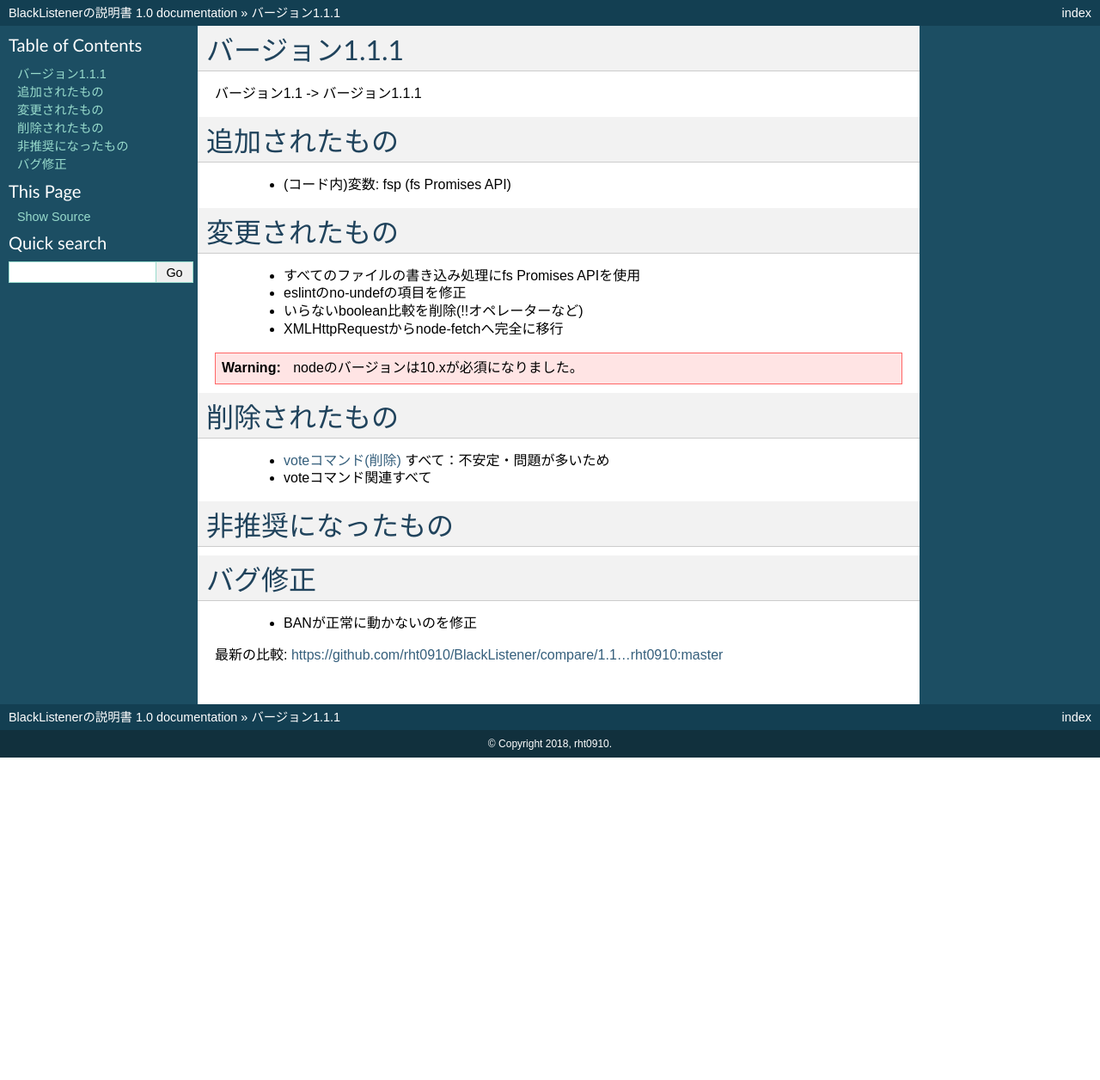
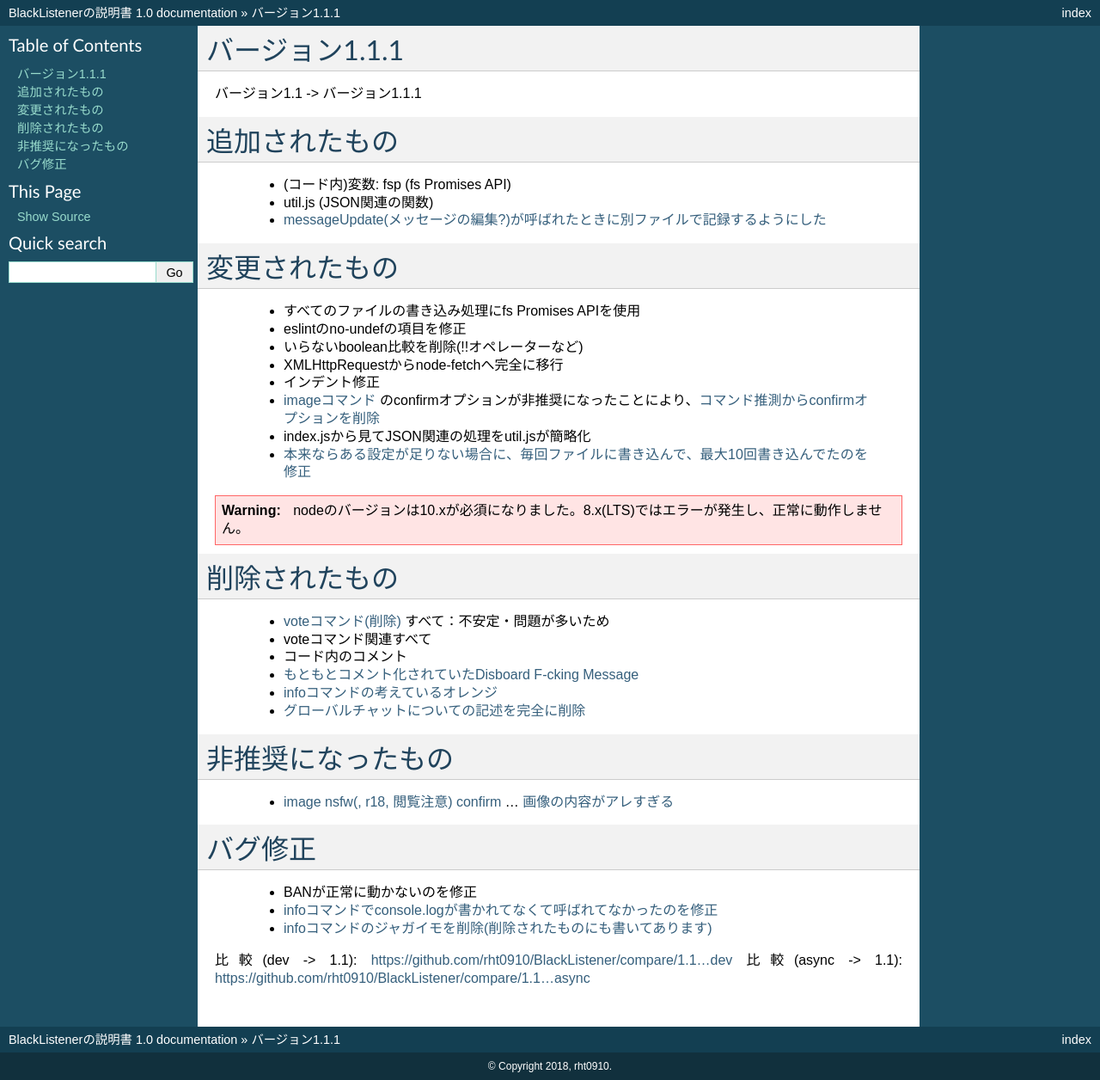
Before and after one commit to acrylic-style/ReadTheDocs, a Sphinx documentation site: the page built from docs/release_notes/1.1.1.rst, in a window 1280 px wide. Shown: the whole page at 86% size. Built offline with Sphinx 7.4.7, drawn with Linux system fonts in a browser that asks for light colours; before the commit the page ends 900 px from its top, so only the background shows below that.

Commit message:
imageコマンドのconfirm:非推奨、1.1.1リリースノート更新

```diff
--- a/docs/commands/image.rst
+++ b/docs/commands/image.rst
@@ -1,9 +1,13 @@
 imageコマンド
 ====
-::
+構文::
         $ image <nsfw/r18|anime|custom> [confirm|(なし)|<サブReddit>]
 
 | 画像を表示します。
+| confirmオプションについては下記参照。
 
 .. warning::
         NSFWチャンネル以外では警告が発生して、画像は表示されません。
+
+.. deprecated:: 1.1.1
+    confirmオプションは非推奨になりました。あまりにもアレなものが出るからです。
--- a/docs/release_notes/1.1.1.rst
+++ b/docs/release_notes/1.1.1.rst
@@ -6,6 +6,8 @@
 追加されたもの
 ====
  * (コード内)変数: fsp (fs Promises API)
+ * util.js (JSON関連の関数)
+ * `messageUpdate(メッセージの編集?)が呼ばれたときに別ファイルで記録するようにした <https://github.com/BlackListener/BlackListener/pull/6/files#diff-168726dbe96b3ce427e7fedce31bb0bcR1720>`_
 
 変更されたもの
 ====
@@ -13,20 +15,32 @@
  * eslintのno-undefの項目を修正
  * いらないboolean比較を削除(!!オペレーターなど)
  * XMLHttpRequestからnode-fetchへ完全に移行
+ * インデント修正
+ * :doc:`../commands/image` のconfirmオプションが非推奨になったことにより、`コマンド推測からconfirmオプションを削除 <https://github.com/BlackListener/BlackListener/pull/6/files#diff-168726dbe96b3ce427e7fedce31bb0bcL82>`_
+ * index.jsから見てJSON関連の処理をutil.jsが簡略化
+ * `本来ならある設定が足りない場合に、毎回ファイルに書き込んで、最大10回書き込んでたのを修正 <https://github.com/BlackListener/BlackListener/pull/6/files#diff-168726dbe96b3ce427e7fedce31bb0bcR248>`_
 
 .. warning::
-        nodeのバージョンは10.xが必須になりました。
+        nodeのバージョンは10.xが必須になりました。8.x(LTS)ではエラーが発生し、正常に動作しません。
 
 削除されたもの
 ====
  * :doc:`../commands/vote` すべて：不安定・問題が多いため
  * voteコマンド関連すべて
+ * コード内のコメント
+ * `もともとコメント化されていたDisboard F-cking Message <https://github.com/BlackListener/BlackListener/pull/6/files#diff-168726dbe96b3ce427e7fedce31bb0bcL351>`_
+ * `infoコマンドの考えているオレンジ <https://github.com/BlackListener/BlackListener/pull/6/files#diff-168726dbe96b3ce427e7fedce31bb0bcL473>`_
+ * `グローバルチャットについての記述を完全に削除 <https://github.com/BlackListener/BlackListener/pull/6/files#diff-168726dbe96b3ce427e7fedce31bb0bcL351>`_
 
 非推奨になったもの
 ====
+ * `image nsfw(, r18, 閲覧注意) confirm <https://github.com/BlackListener/BlackListener/pull/6/files#diff-168726dbe96b3ce427e7fedce31bb0bcR375>`_ ... `画像の内容がアレすぎる <https://github.com/BlackListener/BlackListener/pull/6/files#diff-168726dbe96b3ce427e7fedce31bb0bcR379>`_
 
 バグ修正
 ====
  * BANが正常に動かないのを修正
+ * `infoコマンドでconsole.logが書かれてなくて呼ばれてなかったのを修正 <https://github.com/BlackListener/BlackListener/pull/6/files#diff-168726dbe96b3ce427e7fedce31bb0bcR423>`_
+ * `infoコマンドのジャガイモを削除(削除されたものにも書いてあります) <https://github.com/BlackListener/BlackListener/pull/6/files#diff-168726dbe96b3ce427e7fedce31bb0bcL473>`_
 
-最新の比較: https://github.com/rht0910/BlackListener/compare/1.1...rht0910:master
+比較(dev -> 1.1): https://github.com/rht0910/BlackListener/compare/1.1...dev
+比較(async -> 1.1): https://github.com/rht0910/BlackListener/compare/1.1...async
```
